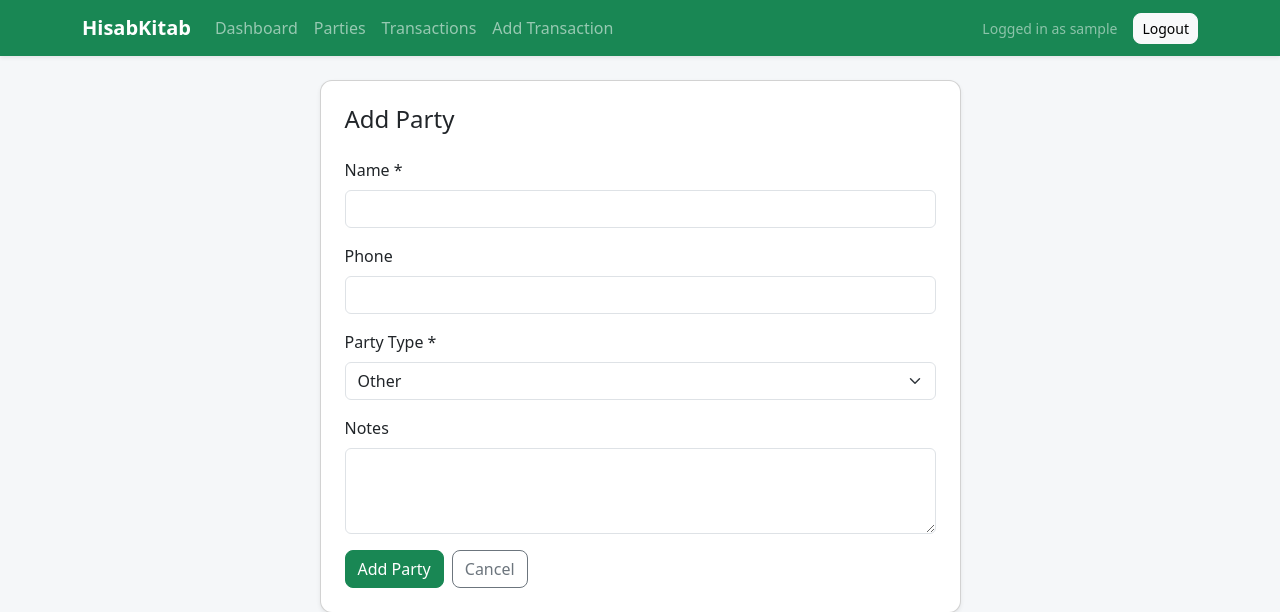
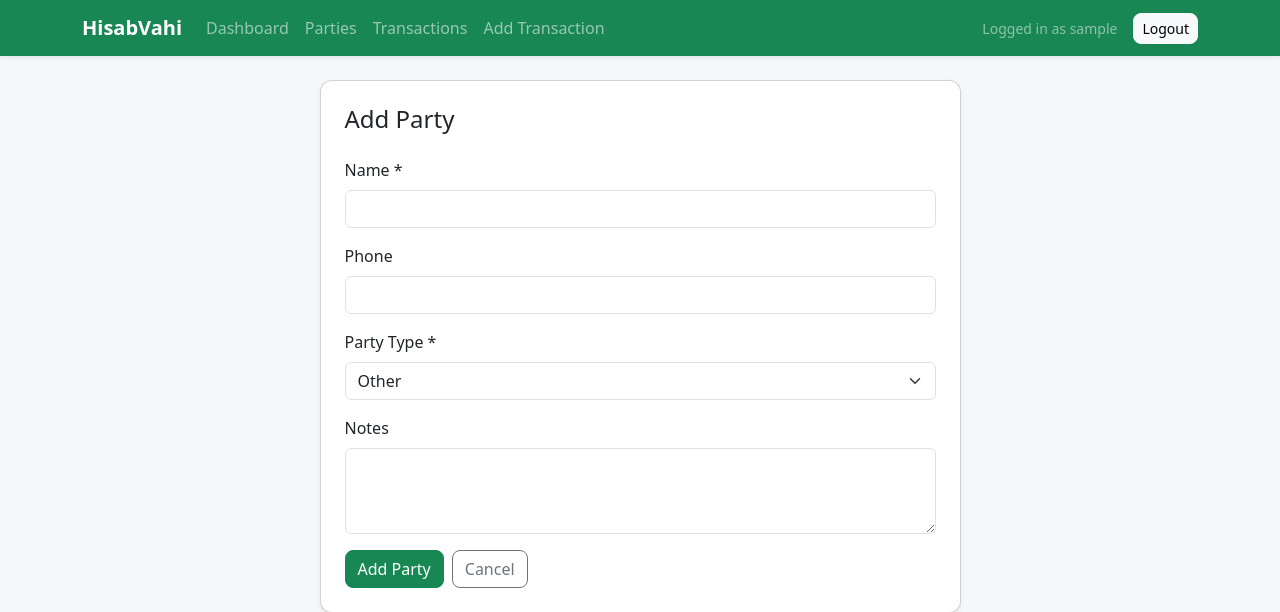
Before and after one commit to anubhavsingh2004/HisabVahi, a Flask app: page /parties/add in a window 1280 px wide. Shown: the top 612 px of the page. Run offline with Flask 3, Linux system fonts and the light colour scheme; the visitor is signed in with stand-in values (Sample User, id 1); tables that the repository leaves empty hold one stand-in row (values such as "Sample post").

Commit message:
refactor: rename project from HisabKitab to HisabVahi

```diff
--- a/templates/base.html
+++ b/templates/base.html
@@ -3,14 +3,14 @@
 <head>
     <meta charset="utf-8">
     <meta name="viewport" content="width=device-width, initial-scale=1">
-    <title>HisabKitab</title>
+    <title>HisabVahi</title>
     <link href="https://cdn.jsdelivr.net/npm/bootstrap@5.3.3/dist/css/bootstrap.min.css" rel="stylesheet">
     <link rel="stylesheet" href="{{ url_for('static', filename='css/style.css') }}">
 </head>
 <body>
     <nav class="navbar navbar-expand-lg navbar-dark bg-success shadow-sm">
         <div class="container">
-            <a class="navbar-brand fw-bold" href="{{ url_for('dashboard') if g.user else url_for('login') }}">HisabKitab</a>
+            <a class="navbar-brand fw-bold" href="{{ url_for('dashboard') if g.user else url_for('login') }}">HisabVahi</a>
             <button class="navbar-toggler" type="button" data-bs-toggle="collapse" data-bs-target="#navbarNav">
                 <span class="navbar-toggler-icon"></span>
             </button>
```
Also changed, not shown: README.md.
